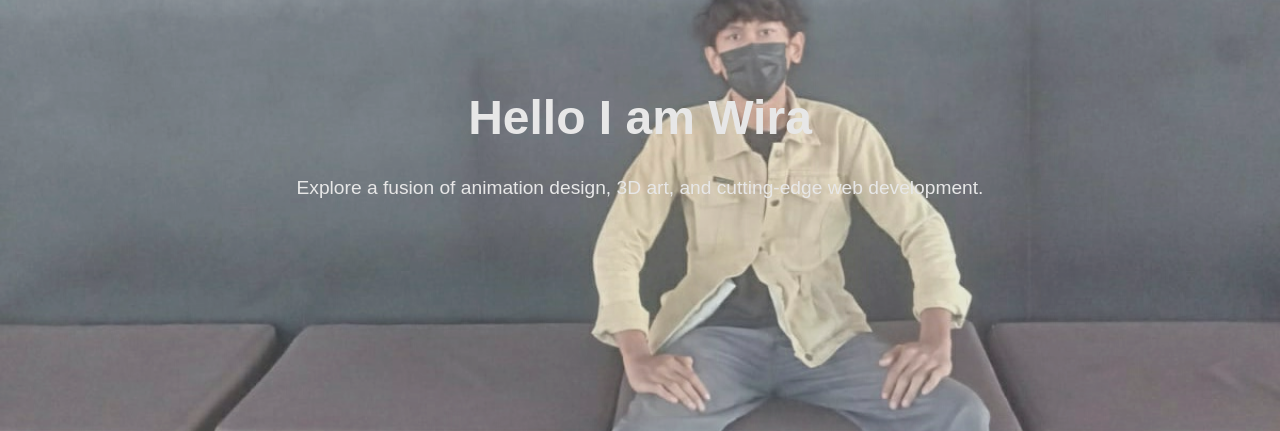
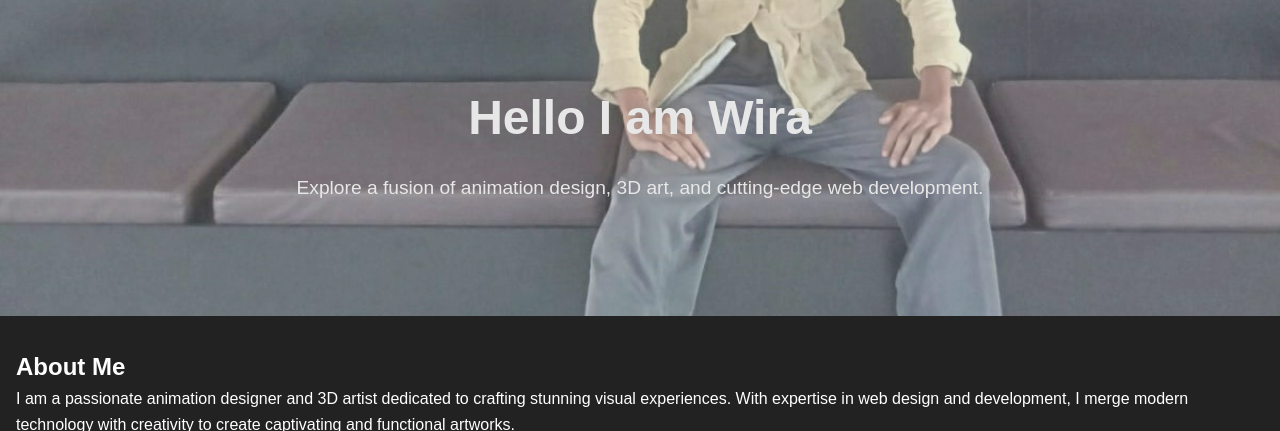
Before and after one commit to ajiwira23/Done-protofolio, a plain HTML site: page index.html in a window 1280 px wide. Shown: the top 431 px of the page. Drawn offline with Linux system fonts and the light colour scheme.

Commit message:
Update styles.css

```diff
--- a/styles.css
+++ b/styles.css
@@ -106,18 +106,7 @@ nav ul li a:hover {
 .hero .btn:hover {
     background: #e5533d;
 }
-.hero {
-  position: relative;
-  background: url('hero-background1.jpg') no-repeat center center/cover;
-  text-align: center;
-  padding: 5rem 1rem;
-  overflow: hidden;
-  /* Menetapkan tinggi untuk efek paralaks */
-  height: 100vh;
-  /* Menetapkan latar belakang tetap saat scroll */
-  background-attachment: fixed;
 
-}
 @media (max-width: 768px) {
     .hero {
         background-attachment: scroll; /* Mengatur latar belakang agar scroll di perangkat mobile */
```
